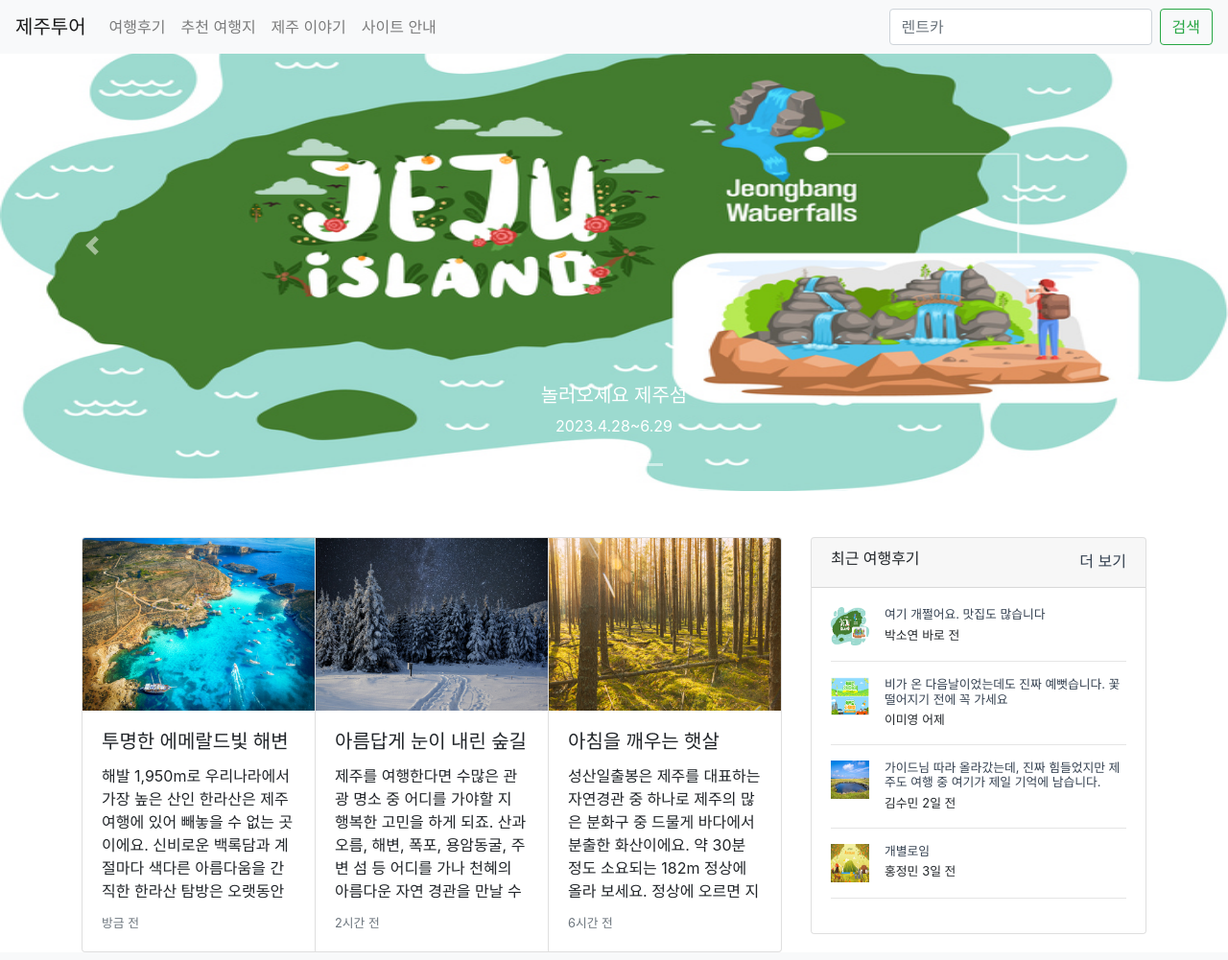
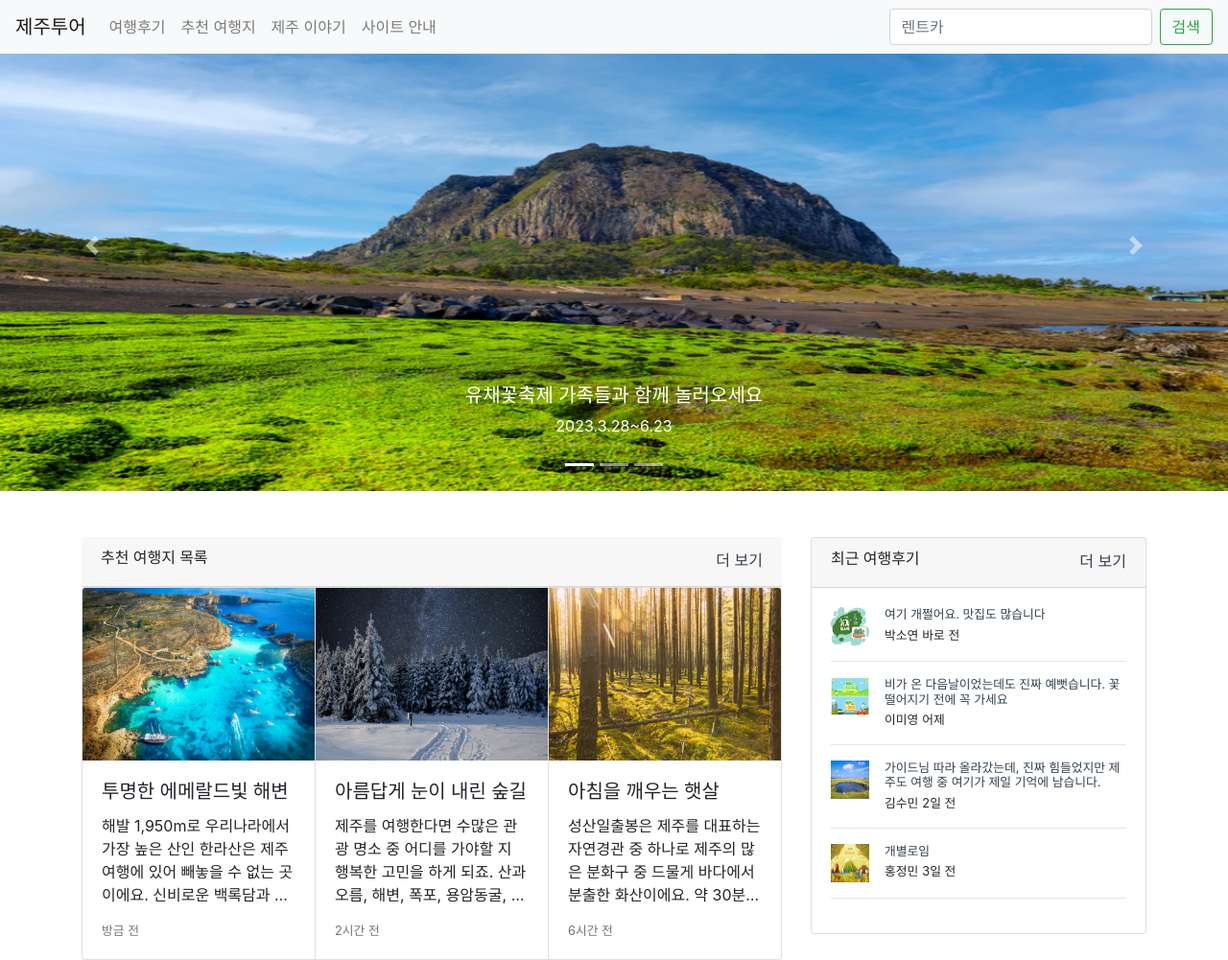
Before and after one commit to woosungchu/phpsetup, a PHP site: page / in a window 1280 px wide. Shown: the whole page at 96% size. Run offline with PHP 8.4, Linux system fonts and the light colour scheme.

Commit message:
before renewal

```diff
--- a/css/index.css
+++ b/css/index.css
@@ -8,3 +8,6 @@ a, a:hover {color: rgb(52,64,80)/* black*/};
 
 .jc-spbt { justify-content: space-between;}
 .file-thumbnail { height: 2.25rem; width: 2.25rem; min-width:40; min-height:40;}
+
+.ellipsis {overflow: hidden;text-overflow: ellipsis; white-space:nowrap;}
+.ellipsis.lineclamp { display: -webkit-box; -webkit-box-orient: vertical; -webkit-line-clamp: 4; white-space:unset;}
--- a/html/main.php
+++ b/html/main.php
@@ -9,15 +9,15 @@
 		<div class="carousel-inner">
 		<?php
 			$arr = array(
-				array(1,'제주도 그림','2023.4.28~6.29','놀러오세요 제주섬'),
-				array(2,'유채꽃 축제 홍보 포스터','2023.3.28~6.23','유채꽃축제 가족들과 함께 놀러오세요'),
-				array(3,'백록담 전경','2023.4.22~10.29', '하늘의 거울, 한라산의 백록담'),
-				array(4,'가을의 제주도 그림','2023.4.18~9.10','제주도의 계절, 가을입니다')
+				array(0,'제주도 그림','2023.4.28~6.29','놀러오세요 제주섬'),
+				array(1,'유채꽃 축제 홍보 포스터','2023.3.28~6.23','유채꽃축제 가족들과 함께 놀러오세요'),
+				array(2,'백록담 전경','2023.4.22~10.29', '하늘의 거울, 한라산의 백록담'),
+				array(3,'가을의 제주도 그림','2023.4.18~9.10','제주도의 계절, 가을입니다')
 			);
 			foreach($arr as list($index, $title, $date, $description)){
 				echo
 				'<div class="carousel-item '.($index==1?'active':'').'">
-					<img class="d-block w-100" src="assets/image'.$index.'.jpg" alt="'.$title.'" title="'.$title.'">
+					<img class="d-block w-100" src="assets/carousel'.$index.'.jpg" alt="'.$title.'" title="'.$title.'">
 					<div class="carousel-caption">
 						<h5>'.$description.'</h5>
 						<p>'.$date.'</p>
@@ -41,6 +41,10 @@
 		<div class="row">
 			<!-- 추천 여행지 -->
 			<div class="col-8">
+				<div class="card-header d-flex jc-spbt">
+					<h6>추천 여행지 목록</h6>
+					<a href="#">더 보기</a>
+				</div>
 				<div class="card-group">
 				  <?php
 					$arr = array(
@@ -55,8 +59,8 @@
 							<img class="card-img-top" src="assets/reco'.$idx.'.jpg" alt="'.$title.' 사진" title="'.$title.'"
 									style="height:180px;width:100%;display:block;">
 							<div class="card-body">
-							  <h5 class="card-title">'.$title.'</h5>
-							  <p class="card-text" style="max-height:140px;overflow:hidden;">'.$text.'</p>
+							  <h5 class="card-title ellipsis">'.$title.'</h5>
+							  <p class="card-text ellipsis lineclamp">'.$text.'</p>
 							  <p class="card-text"><small class="text-muted">'.$regDate.'</small></p>
 							</div>
 						  </div>';
@@ -80,10 +84,10 @@
 
 					<?php
 						$arr = array(
-							array(1,'여기 개쩔어요. 맛집도 많습니다','박소연','바로 전','제주도 그림'),
-							array(2,'비가 온 다음날이었는데도 진짜 예뻣습니다. 꽃 떨어지기 전에 꼭 가세요','이미영','어제','유채꽃 축제 홍보 포스터'),
-							array(3,'가이드님 따라 올라갔는데, 진짜 힘들었지만 제주도 여행 중 여기가 제일 기억에 남습니다.','김수민','2일 전','백록담 전경'),
-							array(4,'개별로임','홍정민','3일 전','가을의 제주도 그림')
+							array(0,'여기 개쩔어요. 맛집도 많습니다','박소연','바로 전','제주도 그림'),
+							array(1,'비가 온 다음날이었는데도 진짜 예뻣습니다. 꽃 떨어지기 전에 꼭 가세요','이미영','어제','유채꽃 축제 홍보 포스터'),
+							array(2,'가이드님 따라 올라갔는데, 진짜 힘들었지만 제주도 여행 중 여기가 제일 기억에 남습니다.','김수민','2일 전','백록담 전경'),
+							array(3,'개별로임','홍정민','3일 전','가을의 제주도 그림')
 						);
 						foreach($arr as list($index, $text, $writer, $date, $imgtitle)){
 							echo
@@ -104,7 +108,7 @@
 
 					</div>
 				</div>
-			</div>
+			</div><!-- 여행후기 끝-->
 		</div>
 	</div>
 </main>
```
Also changed, not shown: assets/carousel0.jpg (added), assets/carousel1.jpg (added), assets/carousel2.jpg (added), assets/carousel3.jpg (added), assets/image0.jpg (added), assets/image1.jpg, assets/image2.jpg, assets/image3.jpg, assets/image4.jpg (deleted).
